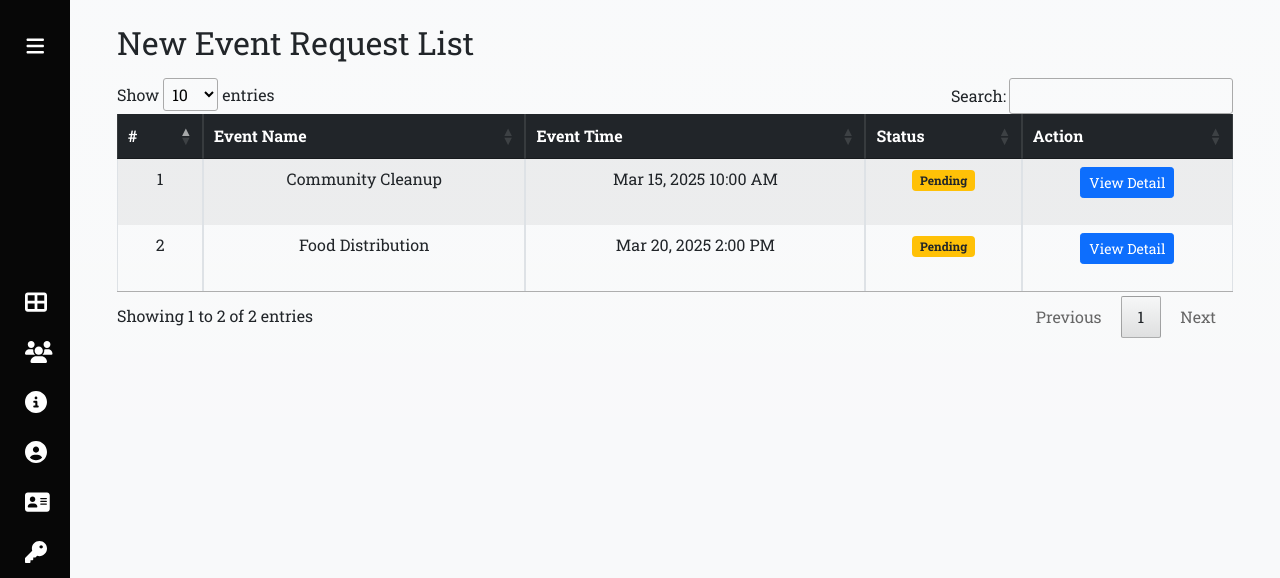
After one commit to PhucNgo5903/SoiDayGanKet, a Django app: page /new-event-request/ in a window 1280 px wide. The commit adds this page. Shown: the top 578 px of the page. Run offline with Django 4.2, Linux system fonts and the light colour scheme; some libraries are stand-ins or nearby versions.

Commit message:
Adding new-event-request FE

```diff
--- a/app/templates/base-db-admin.html
+++ b/app/templates/base-db-admin.html
@@ -17,6 +17,7 @@
     <link rel="stylesheet" type="text/css" href="https://cdn.datatables.net/1.11.5/css/jquery.dataTables.css">
 
     <link rel="stylesheet" href="{% static 'css/style-admin.css' %}">
+    <link rel="stylesheet" type="text/css" href="https://cdn.datatables.net/1.11.5/css/jquery.dataTables.css">
 </head>
 
 <body class="bg-light bg-gradient">
@@ -134,3 +135,16 @@
         {% endblock main %}
     </div>
     {% include 'base-db-footer.html' %}
+    <script src="https://code.jquery.com/jquery-3.6.0.min.js"></script>
+    <script src="https://cdn.datatables.net/1.11.5/js/jquery.dataTables.min.js"></script>
+    <script>
+        $(document).ready(function () {
+            $('#eventTable').DataTable({
+                "paging": true,     // Phân trang
+                "searching": true,  // Ô tìm kiếm
+                "ordering": true,   // Cho phép sắp xếp
+                "info": true        // Hiển thị thông tin số dòng
+            });
+        });
+    </script>
+</body>
--- /dev/null
+++ b/app/templates/new-event-request.html
@@ -0,0 +1,36 @@
+{% extends "base-db-admin.html" %}
+
+{% block main %}
+<div class="container mt-4">
+    <h2 class="mb-3">New Event Request List</h2>
+    <div class="table-responsive">
+        <table id="eventTable" class="table table-striped table-hover table-bordered">
+            <thead class="table-dark text-center">
+                <tr>
+                    <th>#</th>
+                    <th>Event Name</th>
+                    <th>Event Time</th>
+                    <th>Status</th>
+                    <th>Action</th>
+                </tr>
+            </thead>
+            <tbody class="text-center">
+                <tr>
+                    <td>1</td>
+                    <td>Community Cleanup</td>
+                    <td>Mar 15, 2025 10:00 AM</td>
+                    <td><span class="badge bg-warning text-dark">Pending</span></td>
+                    <td><a href="#" class="btn btn-primary btn-sm">View Detail</a></td>
+                </tr>
+                <tr>
+                    <td>2</td>
+                    <td>Food Distribution</td>
+                    <td>Mar 20, 2025 2:00 PM</td>
+                    <td><span class="badge bg-warning text-dark">Pending</span></td>
+                    <td><a href="#" class="btn btn-primary btn-sm">View Detail</a></td>
+                </tr>
+            </tbody>
+        </table>
+    </div>
+</div>
+{% endblock main %}
--- a/app/views.py
+++ b/app/views.py
@@ -277,3 +277,6 @@ def total_volunteer(request):
 
 def admin_volunteer_detail(request):
     return render(request, "admin-volunteer-detail.html")
+
+def new_event_request(request):
+    return render(request, "new-event-request.html")
--- a/donenv/urls.py
+++ b/donenv/urls.py
@@ -43,4 +43,7 @@ urlpatterns = [
 
     path("total-volunteer/", views.total_volunteer, name="total_volunteer"),
     path("admin-volunteer-detail/", views.admin_volunteer_detail, name="admin_volunteer_detail"),
+
+    path("new-event-request/", views.new_event_request, name="new_event_request"),
+
 ]
```
